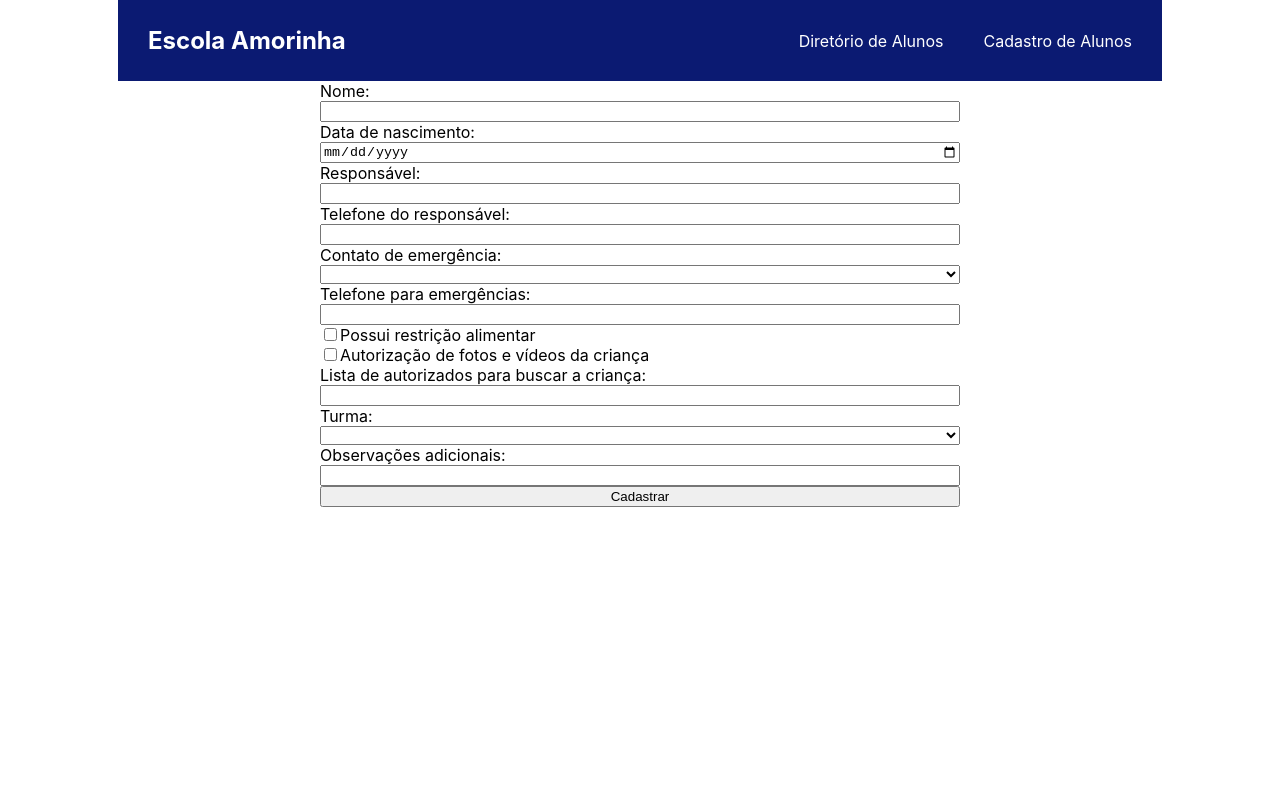
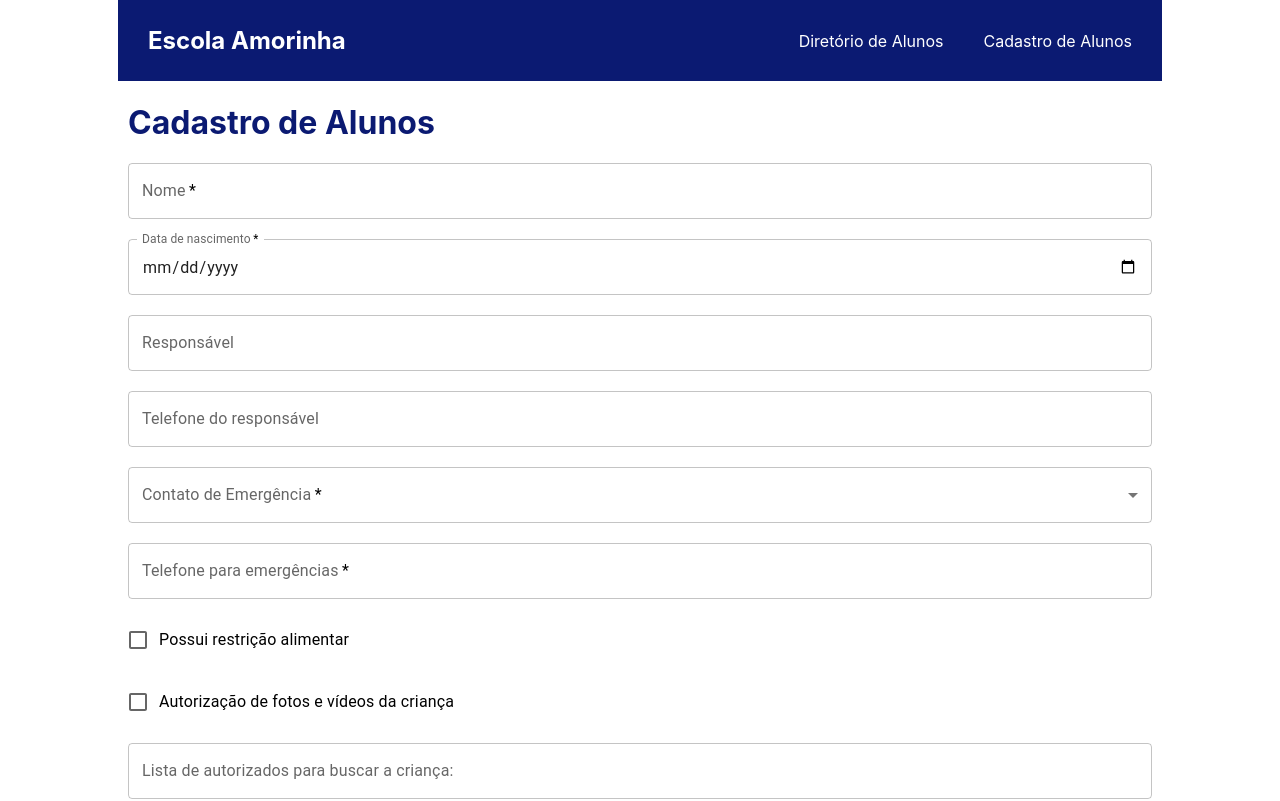
Before and after one commit to pnakashima/nova-escola-amorinha, a React (Create React App) app: page /edit in a window 1280 px wide. Shown: the top 801 px of the page. Built offline with nearby package versions, Linux system fonts and the light colour scheme.

Commit message:
add material ui

```diff
--- a/package.json
+++ b/package.json
@@ -3,6 +3,12 @@
   "version": "0.1.0",
   "private": true,
   "dependencies": {
+    "@emotion/react": "^11.4.1",
+    "@emotion/styled": "^11.3.0",
+    "@material-ui/core": "^5.0.0-beta.5",
+    "@material-ui/lab": "^4.0.0-alpha.60",
+    "@mui/icons-material": "^5.0.0",
+    "@mui/material": "^5.0.0",
     "@testing-library/jest-dom": "^5.11.4",
     "@testing-library/react": "^11.1.0",
     "@testing-library/user-event": "^12.1.10",
--- a/server.json
+++ b/server.json
@@ -2,7 +2,7 @@
   "students": [
     {
       "id": 1,
-      "name": "Paulo",
+      "name": "Paulooooooooo",
       "dob": "1976-08-19",
       "responsible": "Nevine",
       "responsiblePhone": "(11)11111-1111",
@@ -10,7 +10,7 @@
       "emergencyPhone": "(22)22222-2222",
       "foodRestriction": "checked",
       "restrictionDescription": "maracujá e goiaba",
-      "photoAuth": true,
+      "photoAuth": "checked",
       "authorizedPeople": "Nevine",
       "classNumber": "3",
       "additionalObs": "Nenhuma"
@@ -28,16 +28,6 @@
       "authorizedPeople": "Nevine",
       "classNumber": "1",
       "additionalObs": "Nenhuma"
-    },
-    {
-      "id": 5,
-      "name": "Minerva",
-      "dob": "2021-09-11",
-      "emergency": "Pais",
-      "emergencyPhone": "(44)44444-4444",
-      "foodRestriction": "checked",
-      "restrictionDescription": "sssss",
-      "classNumber": 3
     },
     {
       "id": 6,
@@ -129,66 +119,6 @@
       "id": 15
     },
     {
-      "name": "Meu ",
-      "dob": "2021-09-14",
-      "responsible": "rrrrrr",
-      "responsiblePhone": "(33)33333-3333",
-      "emergency": "Avós",
-      "emergencyPhone": "(44)44444-4444",
-      "foodRestriction": "checked",
-      "restrictionDescription": "aaaaaaaaaa",
-      "photoAuth": "",
-      "authorizedPeople": "eeeeeeeeee",
-      "classNumber": "4",
-      "additionalObs": "ttttttttttt",
-      "id": 16
-    },
-    {
-      "name": "Meu ",
-      "dob": "2021-09-14",
-      "responsible": "rrrrrr",
-      "responsiblePhone": "(33)33333-3333",
-      "emergency": "Avós",
-      "emergencyPhone": "(44)44444-4444",
-      "foodRestriction": "checked",
-      "restrictionDescription": "aaaaaaaaaa",
-      "photoAuth": "",
-      "authorizedPeople": "eeeeeeeeee",
-      "classNumber": "4",
-      "additionalObs": "ttttttttttt",
-      "id": 17
-    },
-    {
-      "name": "Meu ",
-      "dob": "2021-09-14",
-      "responsible": "rrrrrr",
-      "responsiblePhone": "(33)33333-3333",
-      "emergency": "Avós",
-      "emergencyPhone": "(44)44444-4444",
-      "foodRestriction": "checked",
-      "restrictionDescription": "aaaaaaaaaa",
-      "photoAuth": "",
-      "authorizedPeople": "eeeeeeeeee",
-      "classNumber": "4",
-      "additionalObs": "ttttttttttt",
-      "id": 19
-    },
-    {
-      "id": 20,
-      "name": "Meu N",
-      "dob": "2021-09-03",
-      "responsible": "rrrrrr",
-      "responsiblePhone": "(33)33333-3333",
-      "emergency": "Pais",
-      "emergencyPhone": "(44)44444-4444",
-      "foodRestriction": "",
-      "restrictionDescription": "aaaaaaaaaa",
-      "photoAuth": "checked",
-      "authorizedPeople": "eeeeeeeeee",
-      "classNumber": "2",
-      "additionalObs": "xxxxxx"
-    },
-    {
       "id": "11ae380",
       "name": "kkkkkkkkkkk",
       "dob": "2021-08-31",
@@ -219,33 +149,18 @@
       "additionalObs": ""
     },
     {
-      "id": 22,
-      "name": "aaaaaaa",
-      "dob": "2021-09-10",
-      "responsible": "",
-      "responsiblePhone": "",
-      "emergency": "",
-      "emergencyPhone": "",
-      "foodRestriction": "",
-      "restrictionDescription": "",
-      "photoAuth": "",
-      "authorizedPeople": "",
-      "classNumber": "",
-      "additionalObs": ""
-    },
-    {
       "id": 23,
       "name": "aaaaaaa",
       "dob": "2021-09-10",
       "responsible": "",
       "responsiblePhone": "",
-      "emergency": "",
-      "emergencyPhone": "",
+      "emergency": "Padrinhos",
+      "emergencyPhone": "(66)66666-6666",
       "foodRestriction": "",
       "restrictionDescription": "",
       "photoAuth": "",
       "authorizedPeople": "",
-      "classNumber": "",
+      "classNumber": "2",
       "additionalObs": ""
     }
   ]
--- a/src/App.css
+++ b/src/App.css
@@ -17,13 +17,12 @@
   padding: 0px 20px;
 }
 
-span {
+.header-link {
   padding: 20px;
   text-decoration: none;
   color: #FFF;
   cursor: pointer;
 }
-
 
 .students-list {
   display: flex;
@@ -33,10 +32,14 @@ span {
 }
 
 
-
 .student-form {
   display: flex;
   flex-direction: column;
-  width: 50%;
+  width: 80%;
   margin: auto;
+  color: #0b1a72;
 }
+
+span {
+  color: black
+}
--- a/src/components/Header/index.jsx
+++ b/src/components/Header/index.jsx
@@ -10,8 +10,8 @@ const Header = () => {
                 <h1 className="title">Escola Amorinha</h1>
             </div>
             <div>
-                <span onClick={() => history.push("/")}>Diretório de Alunos</span>
-                <span onClick={() => history.push("/register")}>Cadastro de Alunos</span>
+                <span className="header-link" onClick={() => history.push("/")}>Diretório de Alunos</span>
+                <span className="header-link" onClick={() => history.push("/register")}>Cadastro de Alunos</span>
             </div>
         </div>)
 
--- a/src/components/StudentForm/index.jsx
+++ b/src/components/StudentForm/index.jsx
@@ -1,4 +1,12 @@
 import { useEffect, useState } from "react"
+import { Button, Checkbox, FormGroup } from "@mui/material"
+import { TextField } from "@mui/material"
+import { Box } from "@mui/system"
+import InputLabel from '@mui/material/InputLabel';
+import MenuItem from '@mui/material/MenuItem';
+import FormControl from '@mui/material/FormControl';
+import Select from '@mui/material/Select';
+import FormControlLabel from '@mui/material/FormControlLabel';
 
 
 const StudentForm = ({ student, submitFunc }) => {
@@ -84,122 +92,166 @@ const StudentForm = ({ student, submitFunc }) => {
     }
 
     return (
-
+        <div className="student-form">
+            <h1>Cadastro de Alunos</h1>
             <form onSubmit={handleSubmit}>
-            <div className="student-form">
-
-                <label htmlFor="name">Nome:</label>
-                <input
-                    type="text"
+                <Box mb={4} sx={{ display: 'flex', flexDirection: 'column', mx: "auto", justifyContent: 'center', width: '100%', color: 'text-primary' }}>
+                    <TextField
+                        required
+                        fullWidth
+                        variant="outlined"
+                        label="Nome"
                         id="name"
                         value={name}
                         onChange={(e) => setName(e.target.value)}
                     />
+                    <br />
 
-                <label htmlFor="dob">Data de nascimento:</label>
-                <input
+                    <TextField
+                        required
+                        fullWidth
+                        variant="outlined"
+                        InputLabelProps={{ shrink: true, required: true }}
+                        label="Data de nascimento"
                         type="date"
                         id="dob"
                         value={dob}
                         onChange={(e) => setDob(e.target.value)}
                     />
+                    <br />
 
-                <label htmlFor="responsible">Responsável:</label>
-                <input
-                    type="text"
+                    <TextField
+                        fullWidth
+                        variant="outlined"
+                        label="Responsável"
                         id="responsible"
                         value={responsible}
                         onChange={(e) => setResponsible(e.target.value)}
                     />
+                    <br />
 
-                <label htmlFor="responsiblePhone">Telefone do responsável:</label>
-                <input
-                    type="text"
+                    <TextField
+                        fullWidth
+                        variant="outlined"
+                        label="Telefone do responsável"
                         id="responsiblePhone"
                         value={responsiblePhone}
                         onChange={(e) => setResponsiblePhone(phoneMask(e))}
                     />
+                    <br />
 
-                <label htmlFor="emergency">Contato de emergência:</label>
-                <select
+                    <FormControl fullWidth>
+                        <InputLabel required id="select-emergency">Contato de Emergência</InputLabel>
+                        <Select
+                            fullwidth
+                            labelId="select-emergency"
+                            id="emergency"
                             value={emergency}
+                            label="Selecione uma opção"
                             onChange={(e) => setEmergency(e.target.value)}
                         >
-                    <option value="none"></option>
-                    <option value="Pais">Pais</option>
-                    <option value="Tios">Tios</option>
-                    <option value="Avós">Avós</option>
-                    <option value="Padrinhos">Padrinhos</option>
-                </select>
+                            <MenuItem value={"Pais"}>Pais</MenuItem>
+                            <MenuItem value={"Tios"}>Tios</MenuItem>
+                            <MenuItem value={"Avós"}>Avós</MenuItem>
+                            <MenuItem value={"Padrinhos"}>Padrinhos</MenuItem>
+                        </Select>
+                    </FormControl>
+                    <br />
 
-                <label htmlFor="emergencyPhone">Telefone para emergências:</label>
-                <input
-                    type="text"
+                    <TextField
+                        required
+                        fullWidth
+                        variant="outlined"
+                        label="Telefone para emergências"
                         id="emergencyPhone"
                         value={emergencyPhone}
                         onChange={(e) => setEmergencyPhone(phoneMask(e))}
                     />
+                    <br />
 
-                <div>
-                    <input
-                        type="checkbox"
+                    <FormGroup>
+                        <FormControlLabel
+                            control={
+                                <Checkbox
                                     id="foodRestriction"
                                     checked={foodRestriction}
                                     onChange={(e) => setFoodRestriction(handleCheck(e))}
+                                    //onChange={(e) => setFoodRestriction(e.target.value)}
                                 />
-                    <label htmlFor="foodRestriction">Possui restrição alimentar</label>
-                </div>
+                            }
+                            label="Possui restrição alimentar"
+                        />
+                    </FormGroup>
+
                     {foodRestriction && <>
-                <label htmlFor="restrictionDescription">Descrição das restrições alimentares:</label>
-                <input
-                    type="text"
+                        <TextField
+                            fullWidth
+                            variant="outlined"
+                            label="Descrição das restrições alimentares:"
                             id="restrictionDescription"
                             value={restrictionDescription}
                             onChange={(e) => setRestrictionDescription(e.target.value)}
                         />
                     </>}
+                    <br />
 
-                <div>
-                    <input
-                        type="checkbox"
+                    <FormGroup>
+                        <FormControlLabel
+                            control={
+                                <Checkbox
                                     id="photoAuth"
                                     checked={photoAuth}
                                     onChange={(e) => setPhotoAuth(handleCheck(e))}
+                                    //onChange={(e) => setPhotoAuth(e.target.value)}
                                 />
-                    <label htmlFor="photoAuth">Autorização de fotos e vídeos da criança</label>
-                </div>
+                            }
+                            label="Autorização de fotos e vídeos da criança"
+                        />
+                    </FormGroup>
+                    <br />
 
-                <label htmlFor="authorizedPeople">Lista de autorizados para buscar a criança:</label>
-                <input
-                    type="text"
+                    <TextField
+                        fullWidth
+                        variant="outlined"
+                        label="Lista de autorizados para buscar a criança:"
                         id="authorizedPeople"
                         value={authorizedPeople}
                         onChange={(e) => setAuthorizedPeople(e.target.value)}
                     />
+                    <br />
 
-                <label htmlFor="classNumber">Turma:</label>
-                <select
+                    <FormControl fullWidth>
+                        <InputLabel required id="select-classNumber">Turma</InputLabel>
+                        <Select
+                            fullwidth
+                            labelId="select-classNumber"
+                            id="classNumber"
                             value={classNumber}
+                            label="Selecione uma opção"
                             onChange={(e) => setClassNumber(e.target.value)}
                         >
-                    <option value="none"></option>
-                    <option value="1">1</option>
-                    <option value="2">2</option>
-                    <option value="3">3</option>
-                    <option value="4">4</option>
-                </select>
+                            <MenuItem value={"1"}>1</MenuItem>
+                            <MenuItem value={"2"}>2</MenuItem>
+                            <MenuItem value={"3"}>3</MenuItem>
+                            <MenuItem value={"4"}>4</MenuItem>
+                        </Select>
+                    </FormControl>
+                    <br />
 
-                <label htmlFor="additionalObs">Observações adicionais:</label>
-                <input
-                    type="text"
+                    <TextField
+                        fullWidth
+                        variant="outlined"
+                        label="Observações adicionais"
                         id="additionalObs"
                         value={additionalObs}
                         onChange={(e) => setAdditionalObs(e.target.value)}
                     />
+                    <br />
 
-                <button type="submit">Cadastrar</button>
+                    <Button type="submit" style={{ backgroundColor: '#0b1a72', color: '#FFF' }}>Cadastrar</Button>
+                </Box>
+            </form>
         </div>
-        </form>
     )
 }
 
--- a/src/pages/DirectoryPage/index.jsx
+++ b/src/pages/DirectoryPage/index.jsx
@@ -2,6 +2,17 @@ import ListItem from "../../components/ListItem"
 import api from "../../services/api"
 import { useEffect, useState } from "react"
 import { useHistory } from 'react-router-dom'
+import { Box } from "@mui/system"
+import { TextField } from "@mui/material"
+import Table from '@mui/material/Table';
+import TableBody from '@mui/material/TableBody';
+import TableCell from '@mui/material/TableCell';
+import TableContainer from '@mui/material/TableContainer';
+import TableHead from '@mui/material/TableHead';
+import TableRow from '@mui/material/TableRow';
+import Paper from '@mui/material/Paper';
+import EditIcon from '@mui/icons-material/Edit';
+import DeleteIcon from '@mui/icons-material/Delete';
 
 const DirectoryPage = () => {
 
@@ -46,28 +57,52 @@ const DirectoryPage = () => {
 
     return (
         <>
-            <div className="students-list">
-                <input onChange={search} size="50" placeholder="Pesquisar aluno..." />
-            </div>
-            <div className="students-list">
-                <table border="1" id="message-list-table">
-                    <thead>
-                        <tr>
-                            <th>Nome</th>
-                            <th>Data de Nascimento</th>
-                            <th>Turma</th>
-                            <th>Telefone para Emergências</th>
-                            <th>Contato para Emergências</th>
-                            <th>ID</th>
-                            <th></th>
-                            <th></th>
-                        </tr>
-                    </thead>
-                    <tbody>
-                        {displayStudents.map((student, index) => <ListItem key={index} student={student} onEdit={editStudent} onDelete={deleteStudent} />)}
-                    </tbody>
-                </table>
-            </div>
+            <Box m={4} sx={{ display: 'flex', flexDirection: 'column', mx: "auto", justifyContent: 'center', width: '80%', color: 'text-primary' }}>
+                <TextField
+                    fullWidth
+                    variant="outlined"
+                    label="Pesquisar aluno..."
+                    id="search"
+                    onChange={search}
+                />
+                <br />
+
+                <TableContainer component={Paper}>
+                    <Table sx={{ minWidth: 650 }} aria-label="simple table">
+                        <TableHead>
+                            <TableRow>
+                                <TableCell>Nome</TableCell>
+                                <TableCell>Data de Nascimento</TableCell>
+                                <TableCell>Turma</TableCell>
+                                <TableCell>Telefone para Emergências</TableCell>
+                                <TableCell>Contato para Emergências</TableCell>
+                                <TableCell>ID</TableCell>
+                                <TableCell>Editar</TableCell>
+                                <TableCell>Excluir</TableCell>
+                            </TableRow>
+                        </TableHead>
+                        <TableBody>
+                            {displayStudents.map((student, index) => (
+                                <TableRow
+                                    key={index}
+                                    sx={{ '&:last-child td, &:last-child th': { border: 0 } }}
+                                >
+                                    <TableCell component="th" scope="row">
+                                        {student.name}
+                                    </TableCell>
+                                    <TableCell>{student.dob}</TableCell>
+                                    <TableCell>{student.classNumber}</TableCell>
+                                    <TableCell>{student.emergencyPhone}</TableCell>
+                                    <TableCell>{student.emergency}</TableCell>
+                                    <TableCell>{student.id}</TableCell>
+                                    <TableCell><EditIcon onClick={() => editStudent(student.id)} /></TableCell>
+                                    <TableCell><DeleteIcon onClick={() => deleteStudent(student.id)} /></TableCell>
+                                </TableRow>
+                            ))}
+                        </TableBody>
+                    </Table>
+                </TableContainer>
+            </Box>
         </>
     )
 
```
Also changed, not shown: 1 other file (tests, documents, lock files or other folders). Lines whose indentation alone changed are shown as unchanged.
